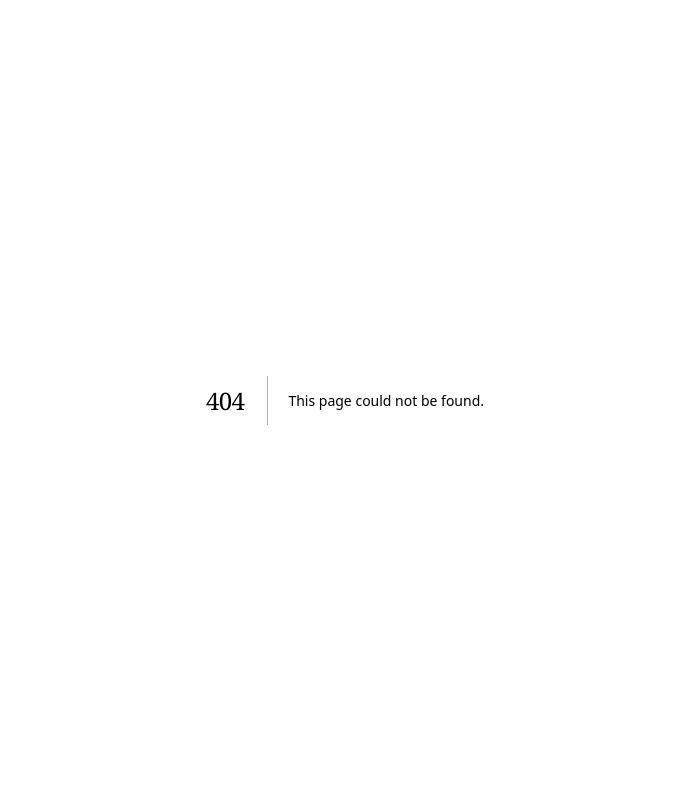
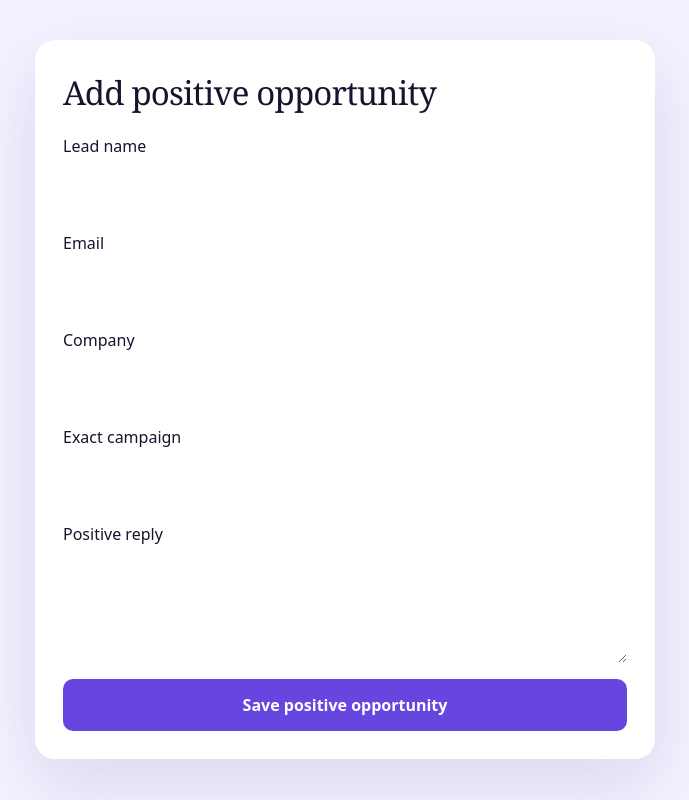
Before and after one commit to doody3202-create/venluto-os, a Next.js app: page /crm-add in a window 1280 px wide. Before the commit this address had no page. Shown: the whole page, without its empty margins (295-984 px from the left). Built offline with nearby package versions, Linux system fonts and the light colour scheme.

Commit message:
Add secure CRM opportunity form

```diff
--- /dev/null
+++ b/app/crm-add/page.tsx
@@ -0,0 +1,12 @@
+export default function CrmAddPage() {
+  return <main style={{minHeight:'100vh',padding:40,background:'#f4f1ff',color:'#17142e',fontFamily:'system-ui'}}><form method="post" action="/api/crm-entry" style={{maxWidth:620,margin:'0 auto',padding:28,borderRadius:20,background:'#fff',display:'grid',gap:16,boxShadow:'0 25px 70px #44338822'}}>
+    <h1 style={{margin:0}}>Add positive opportunity</h1>
+    <input type="hidden" name="clientId" value="0"/>
+    <label>Lead name<input name="name" required style={{display:'block',width:'100%',padding:13,marginTop:7}}/></label>
+    <label>Email<input name="email" type="email" required style={{display:'block',width:'100%',padding:13,marginTop:7}}/></label>
+    <label>Company<input name="company" required style={{display:'block',width:'100%',padding:13,marginTop:7}}/></label>
+    <label>Exact campaign<input name="campaign" required style={{display:'block',width:'100%',padding:13,marginTop:7}}/></label>
+    <label>Positive reply<textarea name="reply" required style={{display:'block',width:'100%',minHeight:110,padding:13,marginTop:7}}/></label>
+    <button type="submit" style={{padding:14,border:0,borderRadius:10,background:'#6746df',color:'#fff',fontWeight:800}}>Save positive opportunity</button>
+  </form></main>;
+}
```
